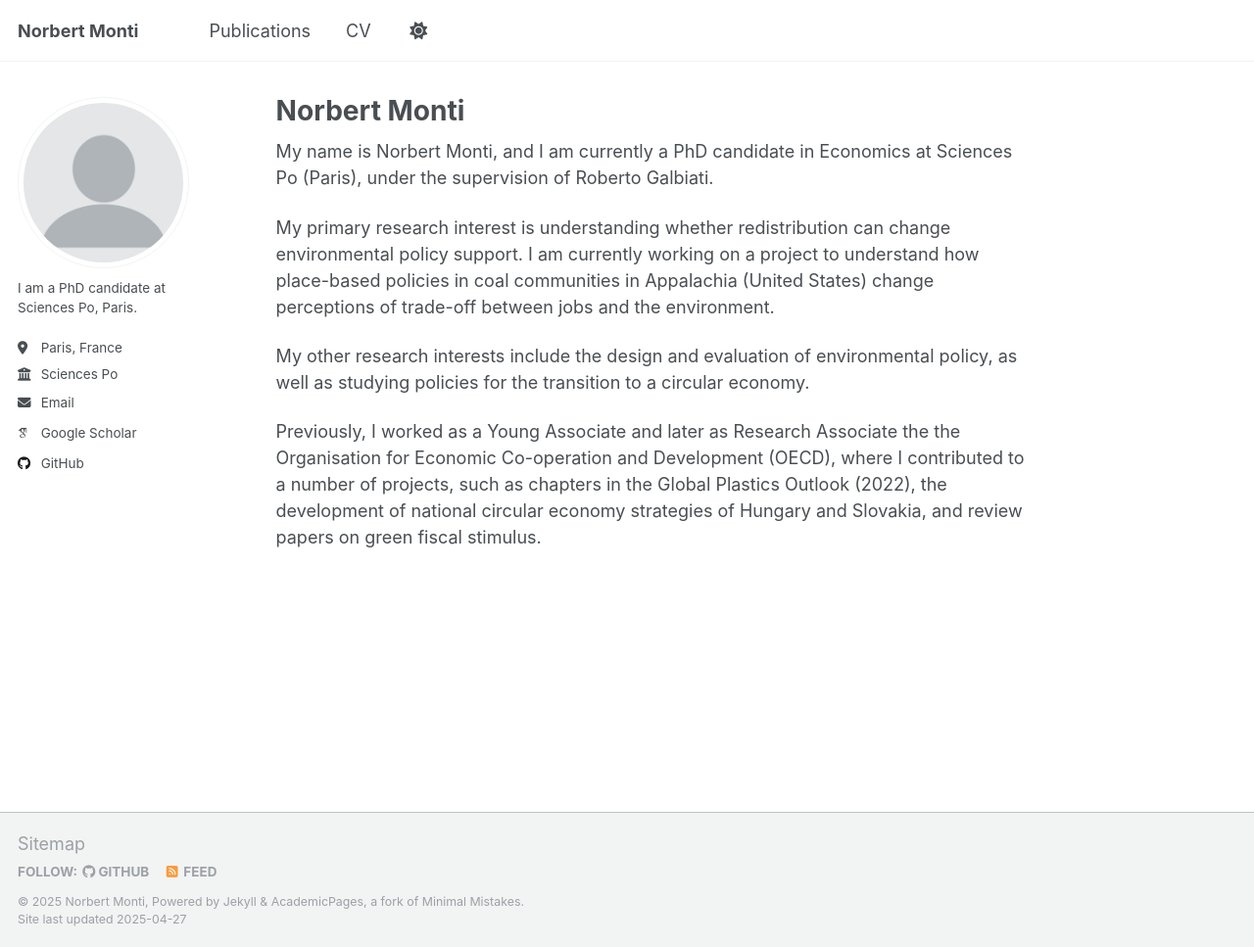
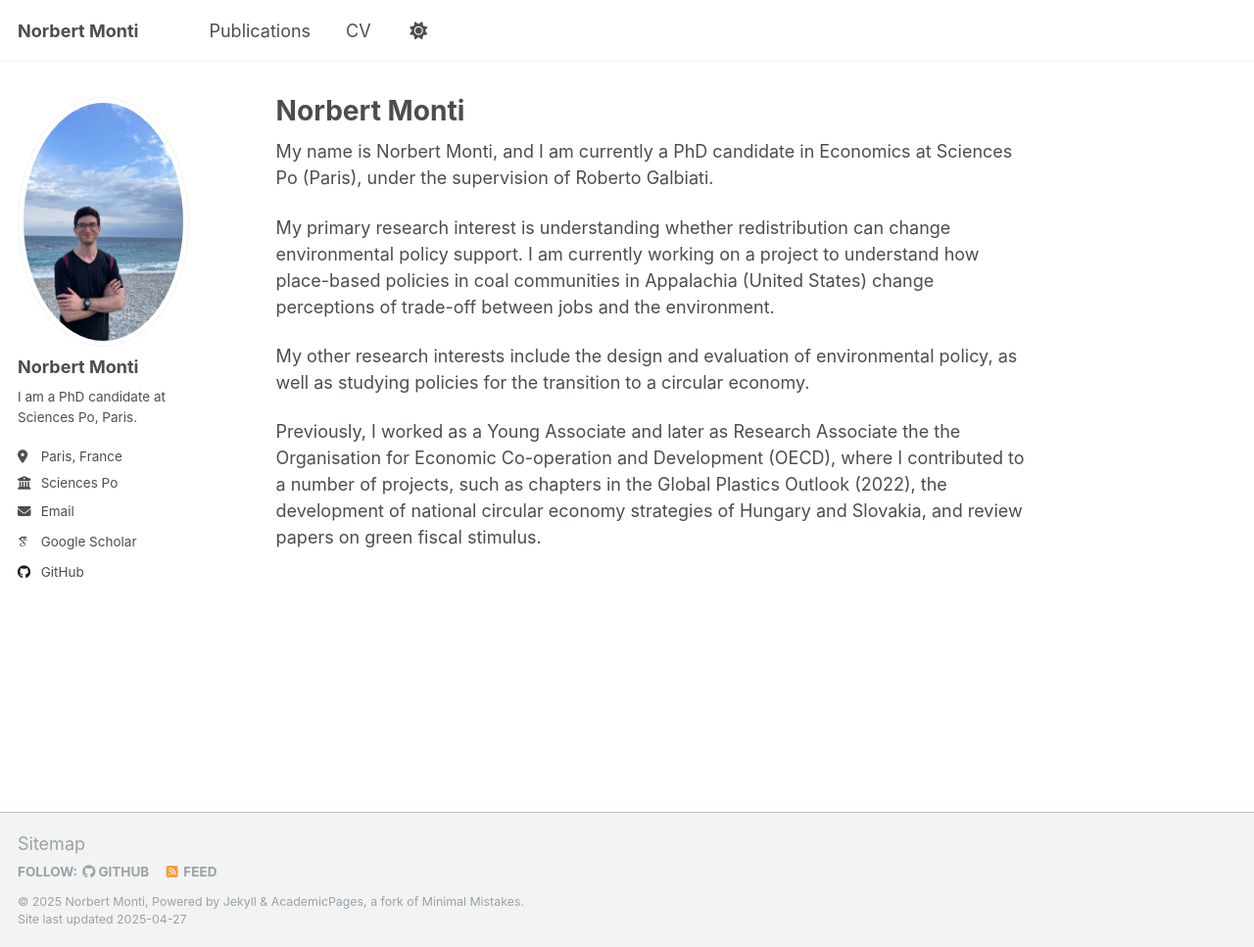
Before and after one commit to norbertmonti/norbertmonti.github.io, a Jekyll site: the page built from _pages/about.md, in a window 1280 px wide and 967 px high. Shown: the whole window at 98% size. Built offline with Jekyll 4.4.1, drawn with Linux system fonts in a browser that asks for light colours; some web fonts are replaced; a file with an impossible date is left out.

Commit message:
Update _config.yml

```diff
--- a/_config.yml
+++ b/_config.yml
@@ -22,8 +22,8 @@ repository               : "norbertmonti/norbertmonti.github.io"
 #               Additional customization can be done by editing /_includes/author-profile.html
 author:
   # Biographic information
-  avatar           : "profile.png"
-  name             : ""
+  avatar           : "profile.jpg"
+  name             : "Norbert Monti"
   pronouns         : # example: "she/her"
   bio              : "I am a PhD candidate at Sciences Po, Paris."
   location         : "Paris, France"
```
